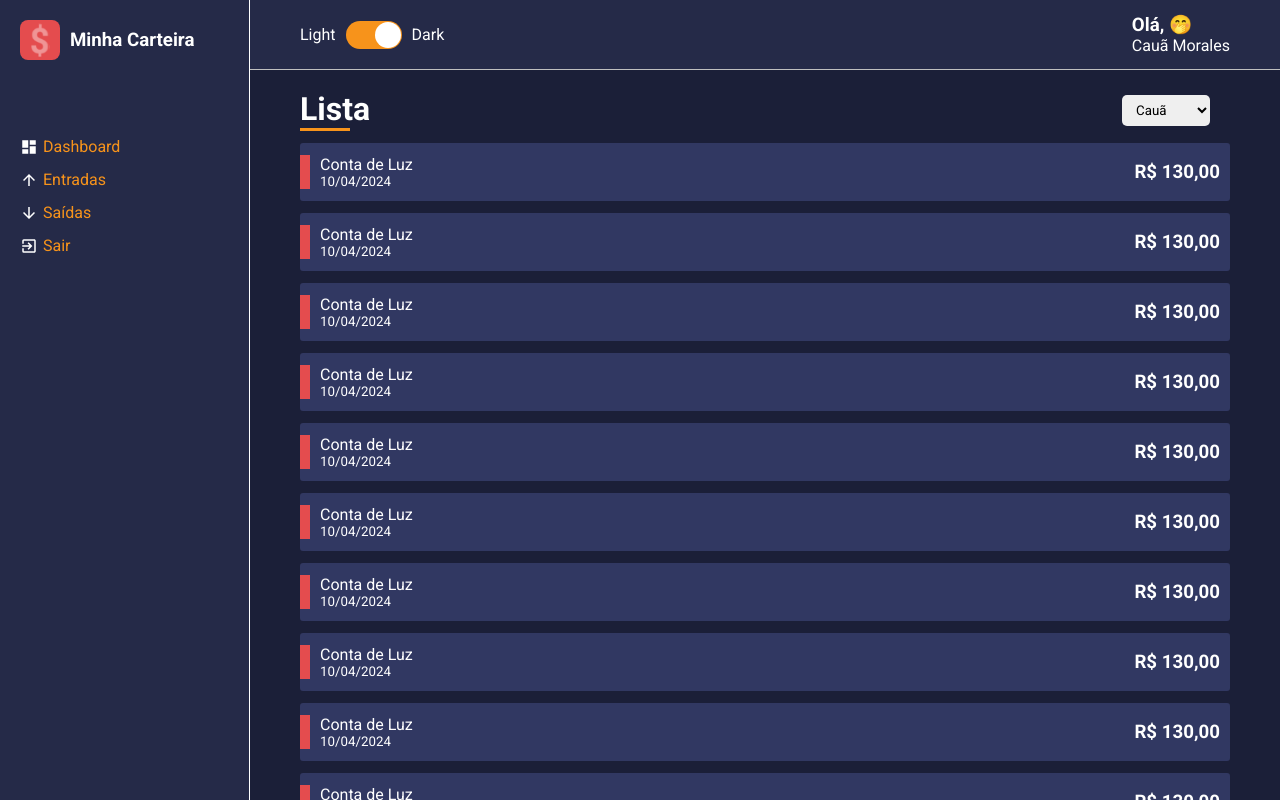
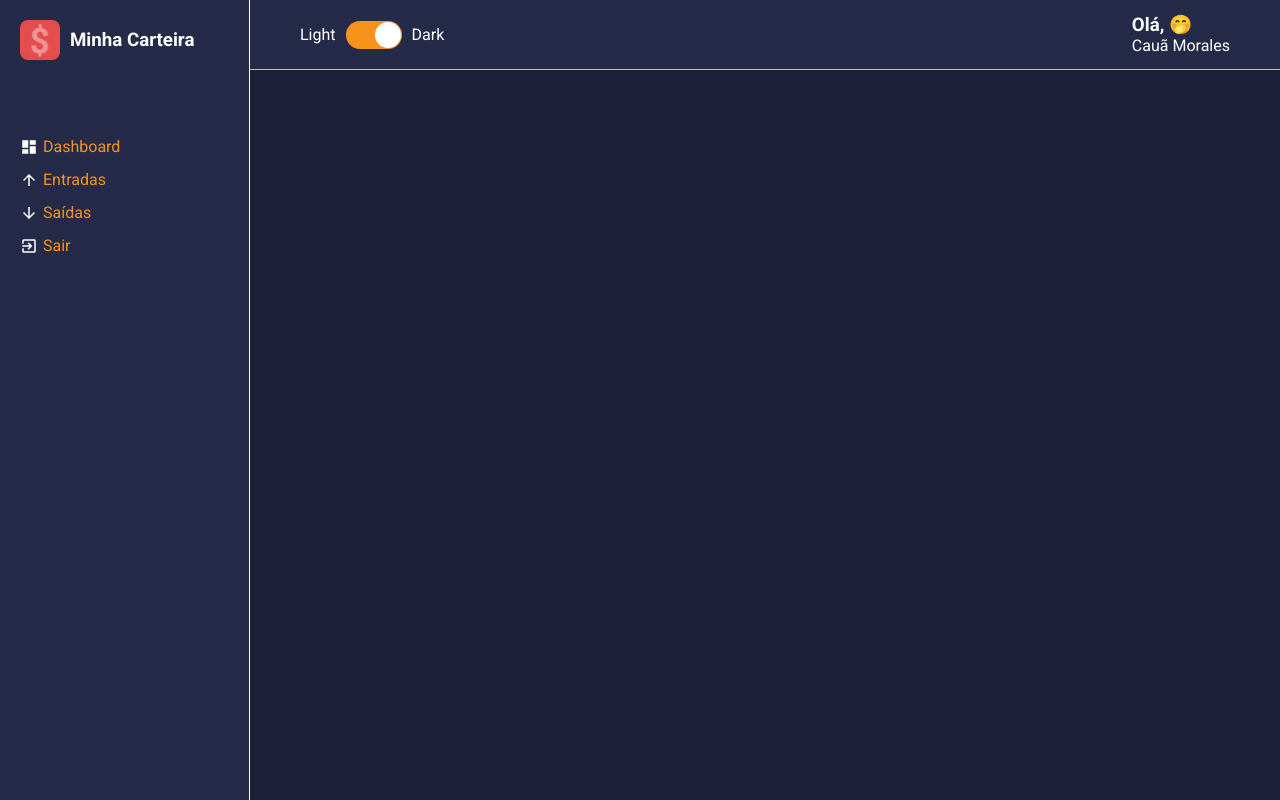
Before and after one commit to Caahmos/MinhaCarteira, a React (Create React App) app: page / in a window 1280 px wide. Built offline with nearby package versions, Linux system fonts and the light colour scheme.

Commit message:
Inicio das Configurações de Rotas

```diff
--- a/package.json
+++ b/package.json
@@ -13,6 +13,7 @@
     "react": "^18.2.0",
     "react-dom": "^18.2.0",
     "react-icons": "^5.0.1",
+    "react-router-dom": "^6.22.3",
     "react-scripts": "5.0.1",
     "react-switch": "^7.0.0",
     "styled-components": "^6.1.8",
--- a/src/App.tsx
+++ b/src/App.tsx
@@ -1,20 +1,16 @@
 import React from 'react';
 import GlobalStyles from './styles/GlobalStyles';
-import Layout from './components/layouts/Layout';
 import { ThemeProvider } from 'styled-components'
 import dark from './styles/themes/dark';
 import light from './styles/themes/light';
-import Dashboard from './components/pages/Dashboard';
-import List from './components/pages/List';
+import Routes from './routes';
 
 
 const App: React.FC = () => {
   return (
     <ThemeProvider theme={dark}>
       <GlobalStyles />
-      <Layout>
-        <List />
-      </Layout>
+      <Routes />
     </ThemeProvider>
   );
 }
--- a/src/components/layouts/Aside/index.tsx
+++ b/src/components/layouts/Aside/index.tsx
@@ -16,6 +16,8 @@ import {
     MdExitToApp
 } from "react-icons/md";
 
+import { Link } from 'react-router-dom';
+
 const Aside: React.FC = () => {
     return (
         <Container>
@@ -24,22 +26,30 @@ const Aside: React.FC = () => {
                 <Title>Minha Carteira</Title>
             </Header>
             <MenuContainer>
-                <MenuItemLink href="#">
-                    <MdDashboard/>
+                <Link to='/dashboard'>
+                    <MenuItemLink>
+                        <MdDashboard />
                         Dashboard
                     </MenuItemLink>
-                <MenuItemLink href="#">
-                    <MdArrowUpward/>
+                </Link>
+                <Link to='/list/entry-balance'>
+                    <MenuItemLink>
+                        <MdArrowUpward />
                         Entradas
                     </MenuItemLink>
-                <MenuItemLink href="#">
-                    <MdArrowDownward/>
+                </Link>
+                <Link to='/list/exit-balance'>
+                    <MenuItemLink>
+                        <MdArrowDownward />
                         Saídas
                     </MenuItemLink>
-                <MenuItemLink href="#">
-                    <MdExitToApp/>
+                </Link>
+                <Link to='/exit'>
+                    <MenuItemLink>
+                        <MdExitToApp />
                         Sair
                     </MenuItemLink>
+                </Link>
             </MenuContainer>
         </Container>
     )
--- a/src/components/layouts/Aside/styles.ts
+++ b/src/components/layouts/Aside/styles.ts
@@ -26,6 +26,11 @@ export const MenuContainer = styled.nav`
     display: flex;
     flex-direction: column;
     margin-top: 50px;
+
+    > a {
+        list-style: none;
+        text-decoration: none;
+    }
 `
 export const MenuItemLink = styled.a`
     color: ${props => props.theme.colors.info};
--- a/src/components/layouts/HistoryFinanceCard/index.tsx
+++ b/src/components/layouts/HistoryFinanceCard/index.tsx
@@ -2,16 +2,15 @@ import React from "react";
 import { Container, Tag } from './styles'
 
 interface IHistoryFinanceCardProps {
-    cardColor: string;
     tagColor: string;
     title: string;
     subtitle: string;
     amount: string;
 }
 
-const HistoryFinanceCard: React.FC<IHistoryFinanceCardProps> = ({ cardColor, tagColor, title, subtitle, amount }) => {
+const HistoryFinanceCard: React.FC<IHistoryFinanceCardProps> = ({ tagColor, title, subtitle, amount }) => {
     return (
-        <Container color={cardColor}>
+        <Container>
             <Tag color={tagColor} />
 
             <div>
--- a/src/components/layouts/HistoryFinanceCard/styles.ts
+++ b/src/components/layouts/HistoryFinanceCard/styles.ts
@@ -1,15 +1,11 @@
 import styled from "styled-components";
-
-interface IContainerProps {
-    color: string;
-}
 
 interface ITagProps {
     color: string;
 }
 
-export const Container = styled.li<IContainerProps>`
-    background-color: ${props => props.color};
+export const Container = styled.li`
+    background-color: ${props => props.theme.colors.tertiary};
     display: flex;
     justify-content: space-between;
     align-items: center;
@@ -22,9 +18,9 @@ export const Container = styled.li<IContainerProps>`
     position: relative;
 
     &:hover{
-        transition: 0.4s all;
+        transition: 0.1s all;
         opacity: .7;
-        transform: translateX(10px);
+        transform: translateX(15px);
     }
 
     > div {
--- a/src/components/layouts/SelectInput/index.tsx
+++ b/src/components/layouts/SelectInput/index.tsx
@@ -16,7 +16,7 @@ const SelectInput: React.FC<ISelectInputProps> = ({ options }) => {
             <select>
                 {
                     options.map(option => (
-                        <option value={option.value}>{option.value}</option>
+                        <option value={option.value}>{option.label}</option>
                     ))
                 }
             </select>
--- a/src/components/pages/List/index.tsx
+++ b/src/components/pages/List/index.tsx
@@ -4,34 +4,55 @@ import SelectInput from "../../layouts/SelectInput";
 
 import {
     Container,
-    Content
+    Content,
+    Filters
 } from './styles'
 import HistoryFinanceCard from "../../layouts/HistoryFinanceCard";
 
 const List: React.FC = () => {
-    const options = [
-        {value: 'Cauã', label: 'Cauã'},
-        {value: 'Alex', label: 'Alex' },
-        {value: 'Morales', label: 'Morales'},
+    const months = [
+        {value: 7, label: 'Julho'},
+        {value: 8, label: 'Agosto' },
+        {value: 9, label: 'Setembro'},
+    ]
+
+    const years = [
+        {value: 2020, label: 2024},
+        {value: 2019, label: 2023},
+        {value: 2018, label: 2022},
     ]
 
     return (
         <Container>
             <ContentHeader title="Lista">
-                <SelectInput options={options} />
+                <SelectInput options={months} />
+                <SelectInput options={years} />
             </ContentHeader>
 
+            <Filters>
+                <button
+                type="button"
+                className="tag-filter tag-filter-recurrent">
+                    Recorrentes
+                </button>
+                <button
+                type="button"
+                className="tag-filter tag-filter-eventual">
+                    Eventuais
+                </button>
+            </Filters>
+
             <Content>
-                <HistoryFinanceCard title="Conta de Luz" subtitle="10/04/2024" amount="R$ 130,00" cardColor="#313862" tagColor="#E44C4E" />
-                <HistoryFinanceCard title="Conta de Luz" subtitle="10/04/2024" amount="R$ 130,00" cardColor="#313862" tagColor="#E44C4E" />
-                <HistoryFinanceCard title="Conta de Luz" subtitle="10/04/2024" amount="R$ 130,00" cardColor="#313862" tagColor="#E44C4E" />
-                <HistoryFinanceCard title="Conta de Luz" subtitle="10/04/2024" amount="R$ 130,00" cardColor="#313862" tagColor="#E44C4E" />
-                <HistoryFinanceCard title="Conta de Luz" subtitle="10/04/2024" amount="R$ 130,00" cardColor="#313862" tagColor="#E44C4E" />
-                <HistoryFinanceCard title="Conta de Luz" subtitle="10/04/2024" amount="R$ 130,00" cardColor="#313862" tagColor="#E44C4E" />
-                <HistoryFinanceCard title="Conta de Luz" subtitle="10/04/2024" amount="R$ 130,00" cardColor="#313862" tagColor="#E44C4E" />
-                <HistoryFinanceCard title="Conta de Luz" subtitle="10/04/2024" amount="R$ 130,00" cardColor="#313862" tagColor="#E44C4E" />
-                <HistoryFinanceCard title="Conta de Luz" subtitle="10/04/2024" amount="R$ 130,00" cardColor="#313862" tagColor="#E44C4E" />
-                <HistoryFinanceCard title="Conta de Luz" subtitle="10/04/2024" amount="R$ 130,00" cardColor="#313862" tagColor="#E44C4E" />
+                <HistoryFinanceCard title="Conta de Luz" subtitle="10/04/2024" amount="R$ 130,00" tagColor="#E44C4E" />
+                <HistoryFinanceCard title="Conta de Luz" subtitle="10/04/2024" amount="R$ 130,00" tagColor="#E44C4E" />
+                <HistoryFinanceCard title="Conta de Luz" subtitle="10/04/2024" amount="R$ 130,00" tagColor="#E44C4E" />
+                <HistoryFinanceCard title="Conta de Luz" subtitle="10/04/2024" amount="R$ 130,00" tagColor="#E44C4E" />
+                <HistoryFinanceCard title="Conta de Luz" subtitle="10/04/2024" amount="R$ 130,00" tagColor="#E44C4E" />
+                <HistoryFinanceCard title="Conta de Luz" subtitle="10/04/2024" amount="R$ 130,00" tagColor="#E44C4E" />
+                <HistoryFinanceCard title="Conta de Luz" subtitle="10/04/2024" amount="R$ 130,00" tagColor="#E44C4E" />
+                <HistoryFinanceCard title="Conta de Luz" subtitle="10/04/2024" amount="R$ 130,00" tagColor="#E44C4E" />
+                <HistoryFinanceCard title="Conta de Luz" subtitle="10/04/2024" amount="R$ 130,00" tagColor="#E44C4E" />
+                <HistoryFinanceCard title="Conta de Luz" subtitle="10/04/2024" amount="R$ 130,00" tagColor="#E44C4E" />
             </Content>
         </Container>
     )
--- a/src/components/pages/List/styles.ts
+++ b/src/components/pages/List/styles.ts
@@ -9,3 +9,40 @@ export const Content = styled.div`
 
 
 `;
+
+export const Filters = styled.div`
+    width: 100%;
+    display: flex;
+    align-items: center;
+    justify-content: center;
+
+    .tag-filter{
+        font-size: 18px;
+        font-weight: 500;
+        background-color: transparent;
+        color: ${props => props.theme.colors.white};
+        margin: 0 10px;
+
+        &:hover{
+            transition: 0.4s all;
+            opacity: 0.7;
+        }
+    }
+
+        .tag-filter-recurrent::after{
+            content: '';
+            display: block;
+            width: 75px;
+            margin: 0 auto;
+            border-bottom: 10px solid ${props => props.theme.colors.warning};
+        }
+
+        .tag-filter-eventual::after{
+            content: '';
+            display: block;
+            width: 75px;
+            margin: 0 auto;
+            border-bottom: 10px solid ${props => props.theme.colors.success};
+        }
+
+`;
--- /dev/null
+++ b/src/routes/app.routes.tsx
@@ -0,0 +1,19 @@
+import React from 'react';
+import { Routes, Route } from 'react-router-dom'
+
+import Layout from '../components/layouts/Layout';
+import Dashboard from '../components/pages/Dashboard';
+import List from '../components/pages/List';
+
+const AppRoutes: React.FC = () => {
+    return (
+        <Layout>
+                <Routes>
+                    <Route path='/dashboard' element={<Dashboard />} />
+                    <Route path='/list/:type' element={<List />} />
+                </Routes>
+        </Layout>
+    );
+}
+
+export default AppRoutes;
--- /dev/null
+++ b/src/routes/index.tsx
@@ -0,0 +1,13 @@
+import React from 'react';
+import { BrowserRouter as Router } from 'react-router-dom';
+import AppRoutes from './app.routes';
+
+const Routes: React.FC = () => {
+    return (
+        <Router>
+            <AppRoutes />
+        </Router>
+    )
+}
+
+export default Routes
```
Also changed, not shown: 1 other file (tests, documents, lock files or other folders). Lines whose indentation alone changed are shown as unchanged.
